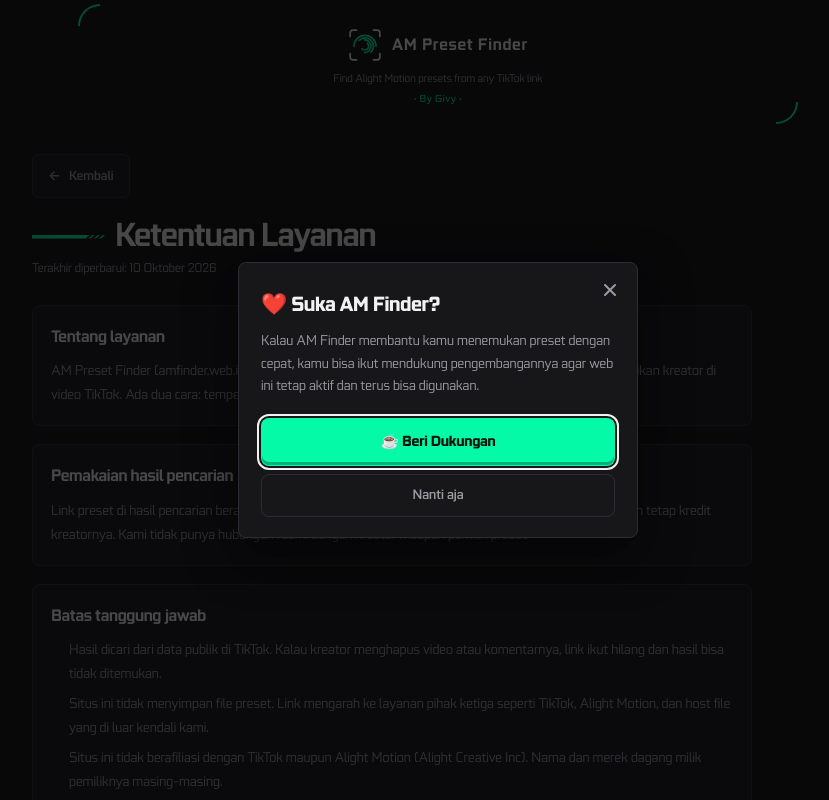
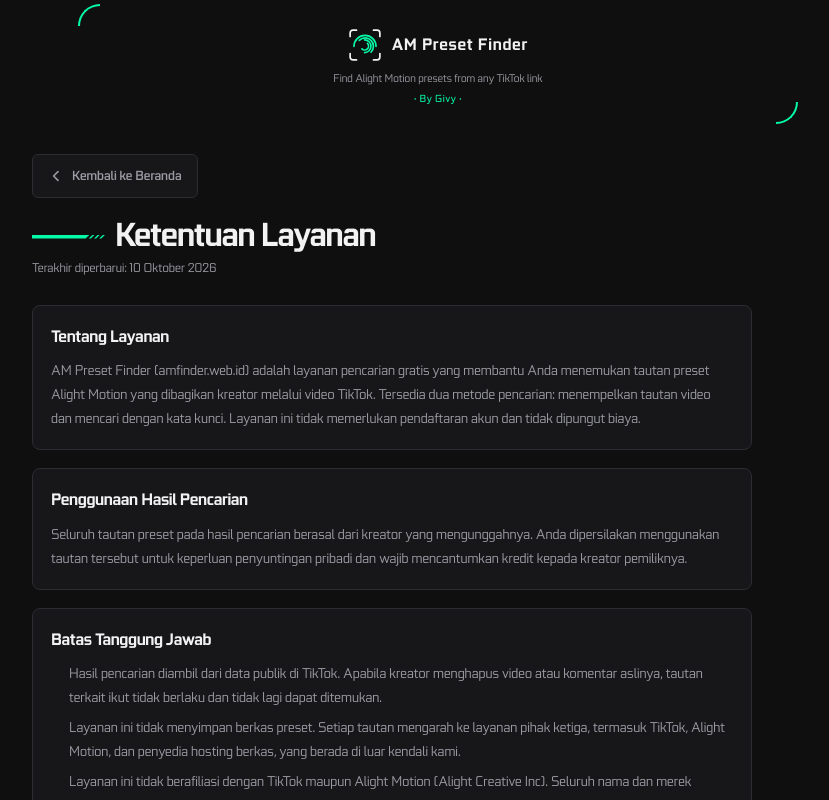
Before and after one commit to gipicihuy/am-finder, a Next.js app: page /terms in a window 1280 px wide. Shown: the top 800 px of the page, without its empty margins (202-1031 px from the left). Built offline with nearby package versions, Linux system fonts and the light colour scheme.

Commit message:
Legal: bahasa baku, tombol Kembali ke Beranda pakai chevron, modal dukungan tidak muncul di /terms /privacy

```diff
--- a/app/privacy/page.tsx
+++ b/app/privacy/page.tsx
@@ -5,14 +5,34 @@ import { SectionOrnament } from "@/components/Ornament";
 export const metadata: Metadata = {
   title: "Kebijakan Privasi | AM Preset Finder",
   description:
-    "Kebijakan privasi AM Preset Finder: data apa yang diproses saat kamu memakai situs ini.",
+    "Kebijakan privasi AM Preset Finder: data yang diproses saat Anda menggunakan layanan ini.",
 };
+
+function ChevronLeftIcon() {
+  return (
+    <svg
+      width="16"
+      height="16"
+      viewBox="0 0 20 20"
+      fill="none"
+      stroke="currentColor"
+      strokeWidth="2"
+      strokeLinecap="round"
+      strokeLinejoin="round"
+      aria-hidden="true"
+      focusable="false"
+    >
+      <path d="M12.5 4.5 7 10l5.5 5.5" />
+    </svg>
+  );
+}
 
 export default function PrivacyPage() {
   return (
     <article className="legal-page">
       <Link className="legal-back" href="/">
-        <span aria-hidden="true">←</span> Kembali
+        <ChevronLeftIcon />
+        Kembali ke Beranda
       </Link>
       <h1 className="page-title">
         <span className="section-ornament" aria-hidden="true">
@@ -23,52 +43,56 @@ export default function PrivacyPage() {
       <p className="legal-updated">Terakhir diperbarui: 10 Oktober 2026</p>
 
       <section className="legal-section">
-        <h2>Data yang diproses</h2>
+        <h2>Data yang Diproses</h2>
         <p>
-          Link video atau kata kunci yang kamu masukkan diproses server untuk
-          menghasilkan pencarian. Setiap request biasa juga otomatis membawa alamat IP
-          dan user agent perangkat, seperti layaknya situs web pada umumnya.
+          Saat Anda menggunakan layanan ini, tautan video atau kata kunci yang Anda
+          masukkan diproses oleh server untuk menghasilkan pencarian. Setiap
+          permintaan secara otomatis membawa alamat IP dan user agent perangkat,
+          sebagaimana berlaku pada situs web pada umumnya.
         </p>
         <p>
-          Tidak ada akun, tidak ada formulir pendaftaran, dan tidak ada cookie iklan.
+          Layanan ini tidak memiliki akun pengguna, tidak memiliki formulir
+          pendaftaran, dan tidak menggunakan cookie iklan.
         </p>
       </section>
 
       <section className="legal-section">
-        <h2>Ingat link di browser</h2>
+        <h2>Penyimpanan Lokal</h2>
         <p>
-          Kalau fitur ingat link aktif, link terakhir disimpan di browser kamu lewat
-          localStorage. Data itu tinggal di perangkatmu dan bisa dihapus kapan saja
-          lewat pengaturan browser.
+          Apabila fitur ingat tautan diaktifkan, tautan terakhir disimpan di peramban
+          Anda melalui localStorage. Data tersebut berada di perangkat Anda dan dapat
+          dihapus sewaktu-waktu melalui pengaturan peramban.
         </p>
       </section>
 
       <section className="legal-section">
-        <h2>Layanan pihak ketiga</h2>
+        <h2>Layanan Pihak Ketiga</h2>
         <p>
-          Untuk mengambil hasil pencarian, server memanggil layanan pihak ketiga
-          termasuk TikTok. Situs ini tidak mengontrol bagaimana mereka memperlakukan
-          datamu, jadi kebijakan masing-masing pihak yang berlaku untuk bagian itu.
+          Untuk mengambil hasil pencarian, server memanggil layanan pihak ketiga,
+          termasuk TikTok. Kami tidak mengontrol cara pihak ketiga memperlakukan data
+          Anda, sehingga kebijakan masing-masing pihak yang berlaku untuk bagian
+          tersebut.
         </p>
       </section>
 
       <section className="legal-section">
-        <h2>Penjualan data</h2>
-        <p>Data pencarianmu tidak dijual ke pihak mana pun.</p>
+        <h2>Penjualan Data</h2>
+        <p>Data pencarian Anda tidak dijual kepada pihak mana pun.</p>
       </section>
 
       <section className="legal-section">
-        <h2>Perubahan kebijakan</h2>
+        <h2>Perubahan Kebijakan</h2>
         <p>
-          Kebijakan ini bisa berubah sewaktu-waktu. Tanggal pembaruan selalu tertulis
-          di bagian atas halaman.
+          Kebijakan ini dapat diubah sewaktu-waktu. Tanggal pembaruan terakhir
+          ditampilkan di bagian atas halaman.
         </p>
       </section>
 
       <section className="legal-section">
         <h2>Kontak</h2>
         <p>
-          Ada pertanyaan soal privasi? DM TikTok{" "}
+          Pertanyaan mengenai kebijakan privasi ini dapat disampaikan melalui pesan
+          langsung di TikTok{" "}
           <a href="https://www.tiktok.com/@givydev" target="_blank" rel="noopener noreferrer">
             @givydev
           </a>
--- a/app/terms/page.tsx
+++ b/app/terms/page.tsx
@@ -5,14 +5,34 @@ import { SectionOrnament } from "@/components/Ornament";
 export const metadata: Metadata = {
   title: "Ketentuan Layanan | AM Preset Finder",
   description:
-    "Ketentuan penggunaan AM Preset Finder, alat pencari link preset Alight Motion dari TikTok.",
+    "Ketentuan layanan AM Preset Finder, layanan pencari tautan preset Alight Motion dari TikTok.",
 };
+
+function ChevronLeftIcon() {
+  return (
+    <svg
+      width="16"
+      height="16"
+      viewBox="0 0 20 20"
+      fill="none"
+      stroke="currentColor"
+      strokeWidth="2"
+      strokeLinecap="round"
+      strokeLinejoin="round"
+      aria-hidden="true"
+      focusable="false"
+    >
+      <path d="M12.5 4.5 7 10l5.5 5.5" />
+    </svg>
+  );
+}
 
 export default function TermsPage() {
   return (
     <article className="legal-page">
       <Link className="legal-back" href="/">
-        <span aria-hidden="true">←</span> Kembali
+        <ChevronLeftIcon />
+        Kembali ke Beranda
       </Link>
       <h1 className="page-title">
         <span className="section-ornament" aria-hidden="true">
@@ -23,38 +43,42 @@ export default function TermsPage() {
       <p className="legal-updated">Terakhir diperbarui: 10 Oktober 2026</p>
 
       <section className="legal-section">
-        <h2>Tentang layanan</h2>
+        <h2>Tentang Layanan</h2>
         <p>
-          AM Preset Finder (amfinder.web.id) adalah alat gratis untuk mencari link
-          preset Alight Motion yang dibagikan kreator di video TikTok. Ada dua cara:
-          tempel link video, atau cari lewat kata kunci. Tanpa akun dan tanpa biaya.
+          AM Preset Finder (amfinder.web.id) adalah layanan pencarian gratis yang
+          membantu Anda menemukan tautan preset Alight Motion yang dibagikan kreator
+          melalui video TikTok. Tersedia dua metode pencarian: menempelkan tautan video
+          dan mencari dengan kata kunci. Layanan ini tidak memerlukan pendaftaran akun
+          dan tidak dipungut biaya.
         </p>
       </section>
 
       <section className="legal-section">
-        <h2>Pemakaian hasil pencarian</h2>
+        <h2>Penggunaan Hasil Pencarian</h2>
         <p>
-          Link preset di hasil pencarian berasal dari kreator yang mengunggahnya.
-          Pakai untuk editanmu sendiri dan tetap kredit kreatornya. Kami tidak punya
-          hubungan resmi dengan kreator maupun pemilik preset.
+          Seluruh tautan preset pada hasil pencarian berasal dari kreator yang
+          mengunggahnya. Anda dipersilakan menggunakan tautan tersebut untuk keperluan
+          penyuntingan pribadi dan wajib mencantumkan kredit kepada kreator pemiliknya.
         </p>
       </section>
 
       <section className="legal-section">
-        <h2>Batas tanggung jawab</h2>
+        <h2>Batas Tanggung Jawab</h2>
         <ul>
           <li>
-            Hasil dicari dari data publik di TikTok. Kalau kreator menghapus video
-            atau komentarnya, link ikut hilang dan hasil bisa tidak ditemukan.
+            Hasil pencarian diambil dari data publik di TikTok. Apabila kreator
+            menghapus video atau komentar aslinya, tautan terkait ikut tidak berlaku
+            dan tidak lagi dapat ditemukan.
           </li>
           <li>
-            Situs ini tidak menyimpan file preset. Link mengarah ke layanan pihak
-            ketiga seperti TikTok, Alight Motion, dan host file yang di luar kendali
-            kami.
+            Layanan ini tidak menyimpan berkas preset. Setiap tautan mengarah ke
+            layanan pihak ketiga, termasuk TikTok, Alight Motion, dan penyedia hosting
+            berkas, yang berada di luar kendali kami.
           </li>
           <li>
-            Situs ini tidak berafiliasi dengan TikTok maupun Alight Motion (Alight
-            Creative Inc). Nama dan merek dagang milik pemiliknya masing-masing.
+            Layanan ini tidak berafiliasi dengan TikTok maupun Alight Motion (Alight
+            Creative Inc). Seluruh nama dan merek dagang merupakan milik pemiliknya
+            masing-masing.
           </li>
         </ul>
       </section>
@@ -62,24 +86,25 @@ export default function TermsPage() {
       <section className="legal-section">
         <h2>Larangan</h2>
         <p>
-          Jangan pakai layanan ini buat spam, menyerang server, atau melanggar hak
-          pihak lain maupun ketentuan TikTok dan Alight Motion. Kami bisa memblokir
-          aksi yang merugikan pengguna lain.
+          Anda dilarang menggunakan layanan ini untuk spam, serangan terhadap server,
+          atau pelanggaran hak pihak lain maupun ketentuan TikTok dan Alight Motion.
+          Kami berhak membatasi akses bagi pihak yang merugikan pengguna lain.
         </p>
       </section>
 
       <section className="legal-section">
-        <h2>Perubahan ketentuan</h2>
+        <h2>Perubahan Ketentuan</h2>
         <p>
-          Ketentuan ini bisa berubah sewaktu-waktu. Tanggal pembaruan selalu tertulis
-          di bagian atas halaman.
+          Ketentuan ini dapat diubah sewaktu-waktu tanpa pemberitahuan sebelumnya.
+          Tanggal pembaruan terakhir ditampilkan di bagian atas halaman.
         </p>
       </section>
 
       <section className="legal-section">
         <h2>Kontak</h2>
         <p>
-          Ada pertanyaan soal ketentuan ini? DM TikTok{" "}
+          Pertanyaan mengenai ketentuan ini dapat disampaikan melalui pesan langsung di
+          TikTok{" "}
           <a href="https://www.tiktok.com/@givydev" target="_blank" rel="noopener noreferrer">
             @givydev
           </a>
--- a/components/SupportModal.tsx
+++ b/components/SupportModal.tsx
@@ -1,13 +1,16 @@
 "use client";
 
 import { useCallback, useEffect, useRef, useState } from "react";
+import { usePathname } from "next/navigation";
 
 const SUPPORT_URL = "https://sociabuzz.com/givyo/tribe";
+const SILENT_PATHS = new Set(["/terms", "/privacy"]);
 
 /**
  * Modal dukungan. Muncul sekali setiap page load (state di memori saja, tanpa
  * localStorage/cookie), jadi kunjungan/reload berikutnya tampil lagi.
  * Tidak dirender di server, hanya setelah hydrate, supaya tidak masuk HTML awal.
+ * Halaman /terms dan /privacy tidak pernah menampilkan modal ini.
  */
 export function SupportModal() {
   const [open, setOpen] = useState(false);
@@ -15,9 +18,19 @@ export function SupportModal() {
   const primaryRef = useRef<HTMLAnchorElement>(null);
   const lastFocused = useRef<HTMLElement | null>(null);
 
+  const pathname = usePathname();
+  const openedOnce = useRef(false);
+
   useEffect(() => {
-    setOpen(true);
-  }, []);
+    if (SILENT_PATHS.has(pathname)) {
+      setOpen(false);
+      return;
+    }
+    if (!openedOnce.current) {
+      openedOnce.current = true;
+      setOpen(true);
+    }
+  }, [pathname]);
 
   const close = useCallback(() => setOpen(false), []);
 
```
